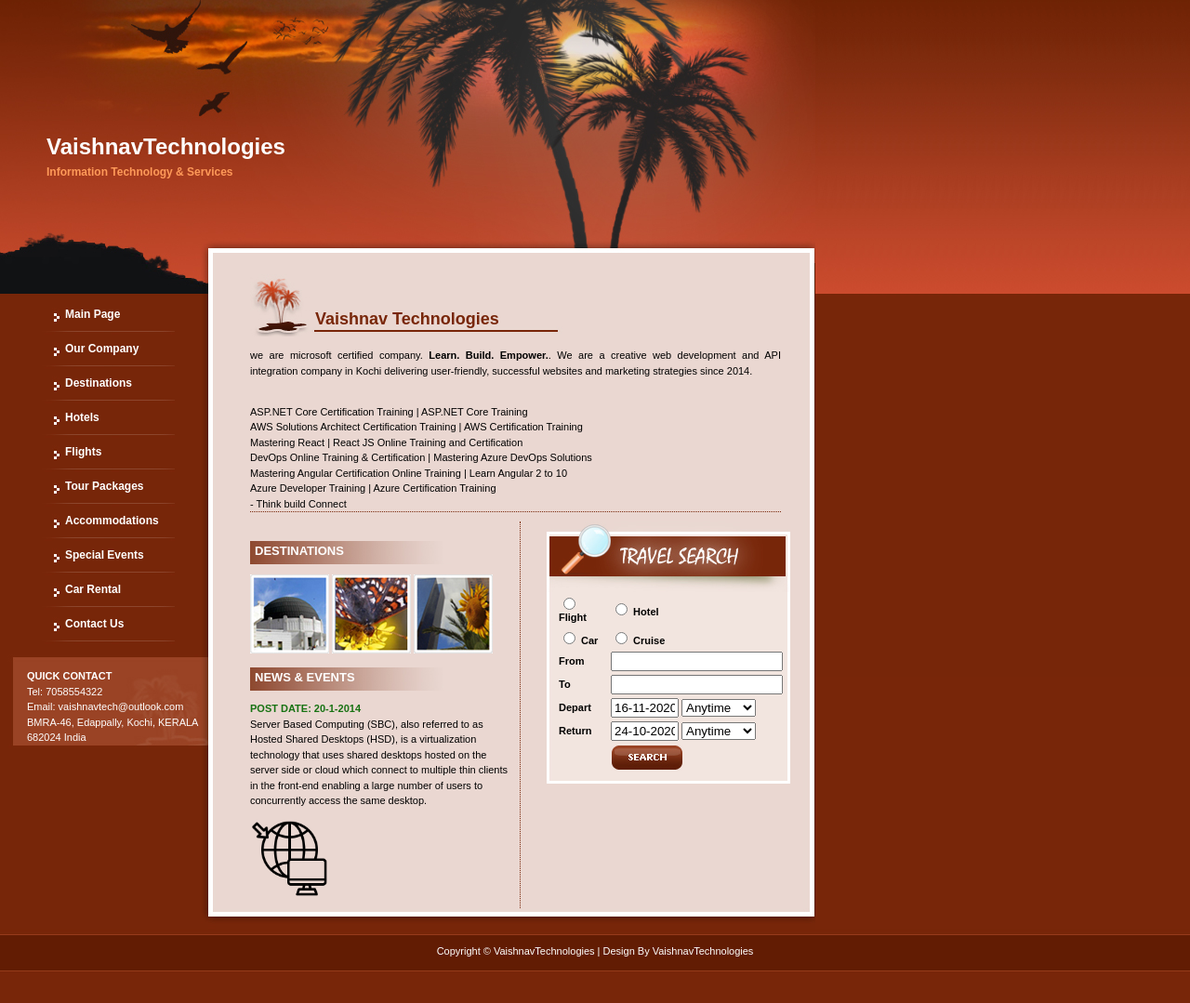
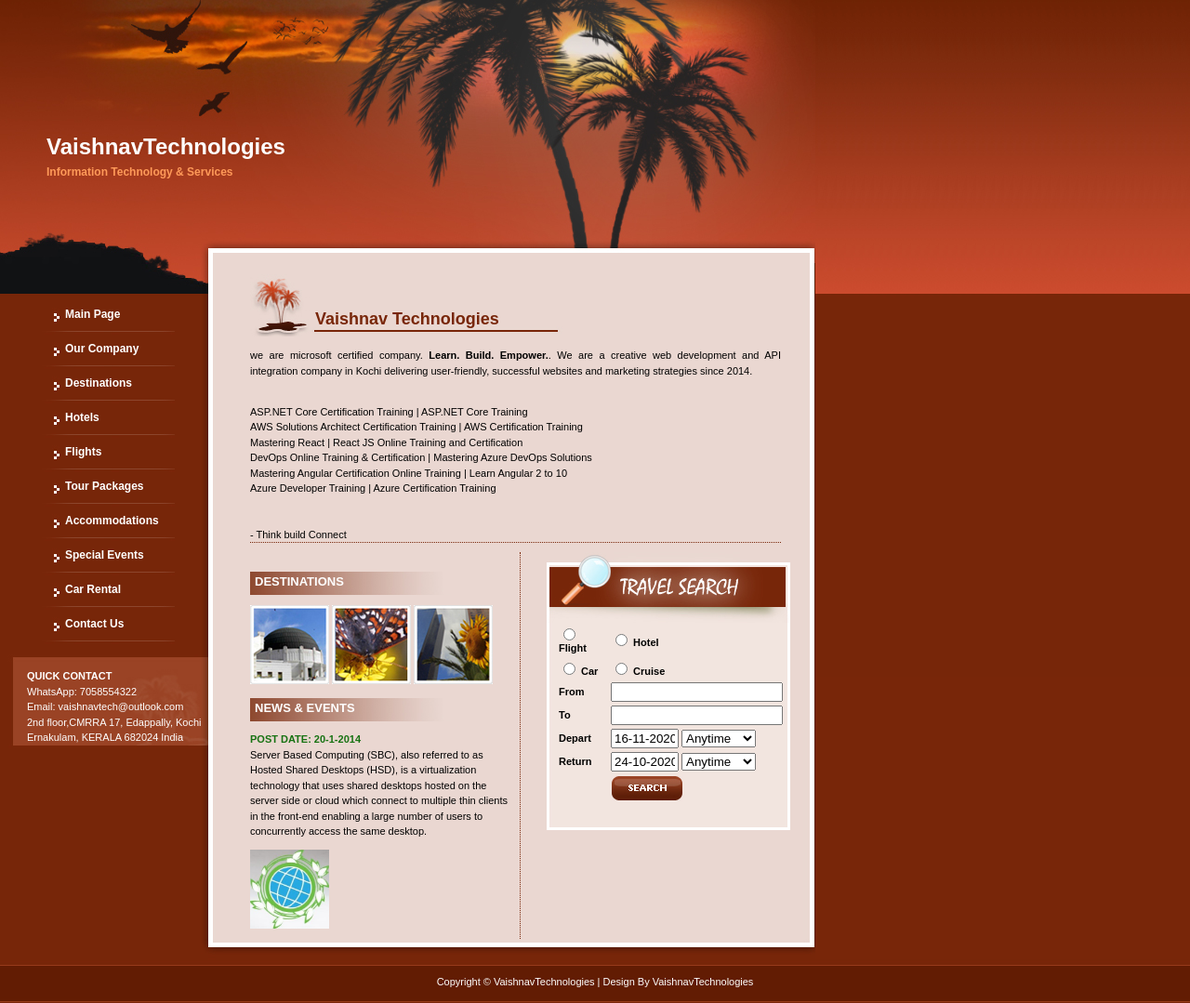
Before and after one commit to vaishnavgroup2014/vaishnavgroup2014.github.io, a plain HTML site: page index.html in a window 1280 px wide. Shown: the whole page at 93% size. Before the commit the page ends 1046 px from the top, so only its background shows below. Drawn offline with Linux system fonts and the light colour scheme.

Commit message:
logochanges

```diff
--- a/index.html
+++ b/index.html
@@ -33,11 +33,11 @@
   </ul></div>
   <div id="templatemo_contact">
     <strong>QUICK CONTACT<br /></strong>
-Tel: 7058554322<br />
-Email: vaishnavtech@outlook.com <br/>
-  BMRA-46, Edappally,
-Kochi, KERALA 682024
-India
+    WhatsApp: 7058554322<br />
+    Email: vaishnavtech@outlook.com <br/>
+    2nd floor,CMRRA 17, Edappally, Kochi
+    Ernakulam, KERALA 682024
+    India
   </div>
 </div>
 <div id="templatemo_right_column">
@@ -56,7 +56,8 @@
 Mastering Angular Certification Online Training | Learn Angular 2 to 10<br/>
 
 Azure Developer Training | Azure Certification Training<br/>
-
+<br/>
+<br/>
 - Think build Connect
 
   </div>
@@ -68,8 +69,9 @@
     </strong>
     Server Based Computing (SBC), also referred to as Hosted Shared Desktops (HSD), is a virtualization technology that uses shared desktops hosted on the server side or cloud which connect to multiple thin clients in the front-end enabling a large number of users to concurrently access the same desktop. </p>
 
-      <p><img src="images/shopping-online.png" alt="" width="85" height="85" /> </p>
+      <!-- <p><img src="images/shopping-online.png" alt="" width="85" height="85" /> </p> -->
     <!-- <p><a href="http://validator.w3.org/check?uri=referer"><img height="31" alt="Valid XHTML 1.0 Transitional" src="http://www.w3.org/Icons/valid-xhtml10" width="88" vspace="8" border="0" /></a> <a href="http://jigsaw.w3.org/css-validator/check/referer"><img alt="Valid CSS!" src="http://jigsaw.w3.org/css-validator/images/vcss-blue" vspace="8" border="0" /></a></p> -->
+    <p><img src="images/Logo.jpg" alt="" width="85" height="85" /> </p>
   </div>
   <div id="templatemo_search">
     <div class="search_top"></div>
@@ -131,10 +133,15 @@
         </table>
         </form>
       </div>
+      <br/>
     <div class="search_bot"></div>
   </div>
+
+  <!-- <p><img src="images/Logo.jpg" alt="" width="85" height="85" /> </p>
+  <a href="#"><img src="images/templatemo_search_button.jpg" alt="" width="78" height="28" border="0" /></a> -->
 </div>
-<div id="templatemo_bot"></div>
+<div id="templatemo_bot">
+</div>
 </div>
 <div id="templatemo_footer">Copyright ©  VaishnavTechnologies | Design By VaishnavTechnologies</div>
 <!-- templatemo 032 travel -->
```
Also changed, not shown: images/Logo.jpg (added).
